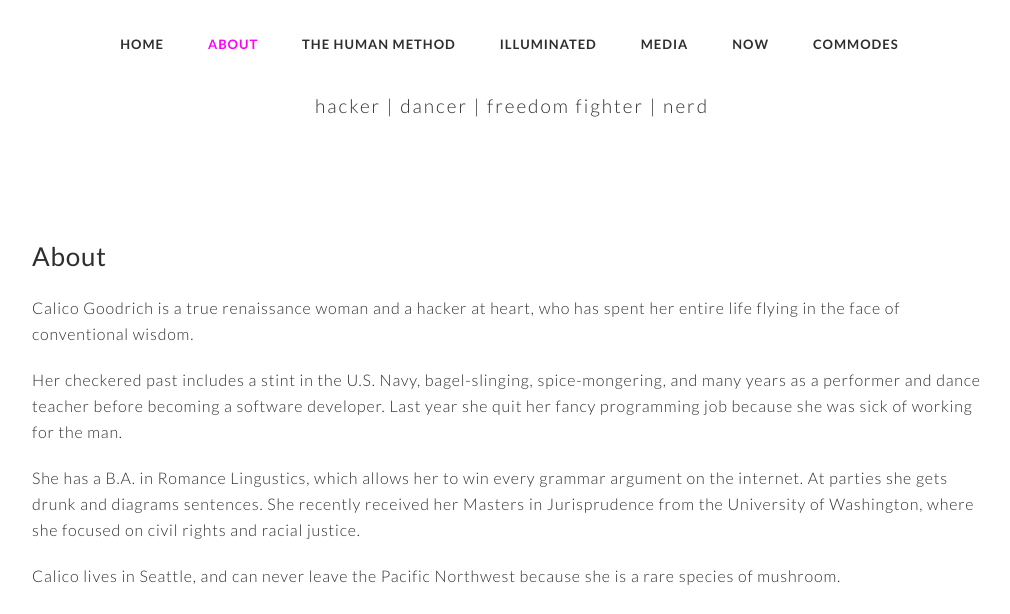
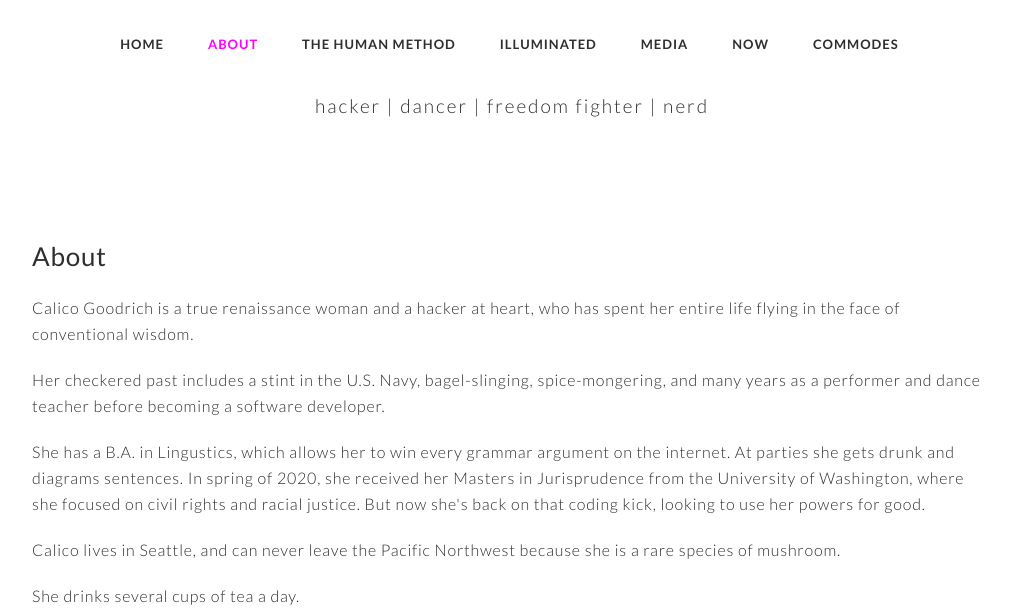
Before and after one commit to kalikokalikova/www.calicogoodrich.com, a plain HTML site: page web/content/about.html in a window 1280 px wide. Shown: the part 178-792 px from the top of the page, without its empty margins (128-1138 px from the left). Drawn offline with nearby package versions, Linux system fonts and the light colour scheme.

Commit message:
Update about me

```diff
--- a/web/content/about.html
+++ b/web/content/about.html
@@ -128,9 +128,9 @@ DESIGNED & DEVELOPED by FREEHTML5.CO
 						<h2>About</h2>
 						<p>Calico Goodrich is a true renaissance woman and a hacker at heart, who has spent her entire life flying in the face of conventional wisdom.</p>
 
-						<p>Her checkered past includes a stint in the U.S. Navy, bagel-slinging, spice-mongering, and many years as a performer and dance teacher before becoming a software developer. Last year she quit her fancy programming job because she was sick of working for the man.</p>
+						<p>Her checkered past includes a stint in the U.S. Navy, bagel-slinging, spice-mongering, and many years as a performer and dance teacher before becoming a software developer.</p>
 
-						<p>She has a B.A. in Romance Lingustics, which allows her to win every grammar argument on the internet. At parties she gets drunk and diagrams sentences. She recently received her Masters in Jurisprudence from the University of Washington, where she focused on civil rights and racial justice.</p>
+						<p>She has a B.A. in Lingustics, which allows her to win every grammar argument on the internet. At parties she gets drunk and diagrams sentences. In spring of 2020, she received her Masters in Jurisprudence from the University of Washington, where she focused on civil rights and racial justice. But now she's back on that coding kick, looking to use her powers for good.</p>
 
 						<p>Calico lives in Seattle, and can never leave the Pacific Northwest because she is a rare species of mushroom.</p>
 
```
